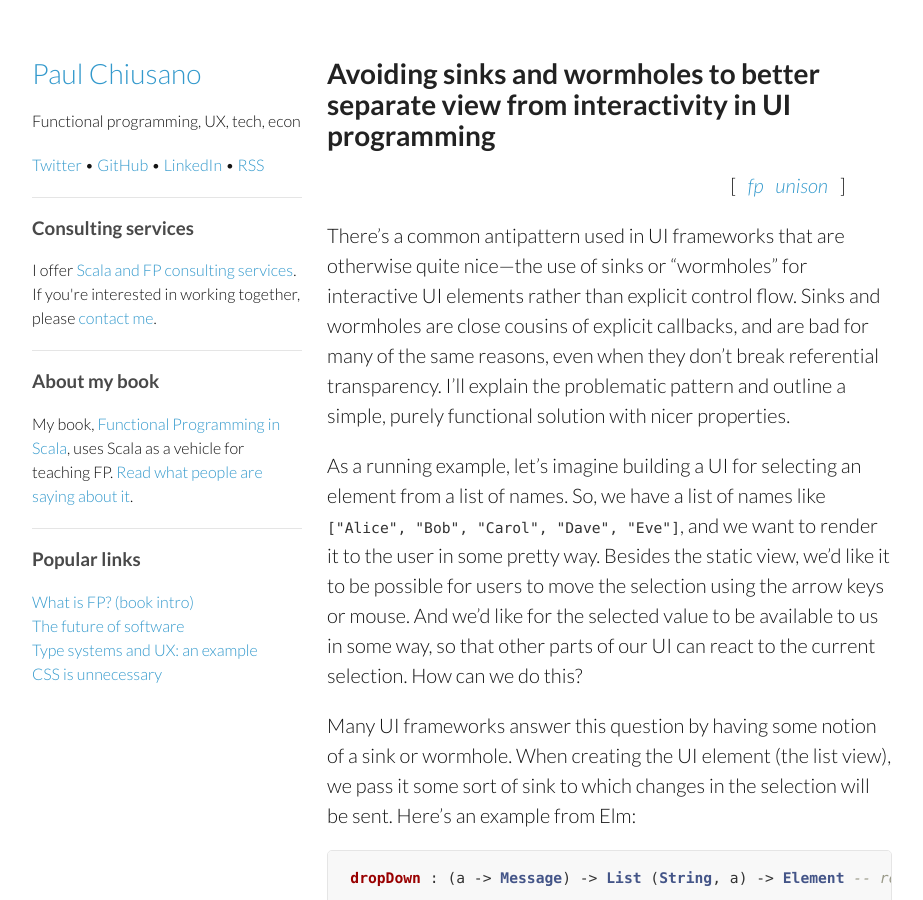
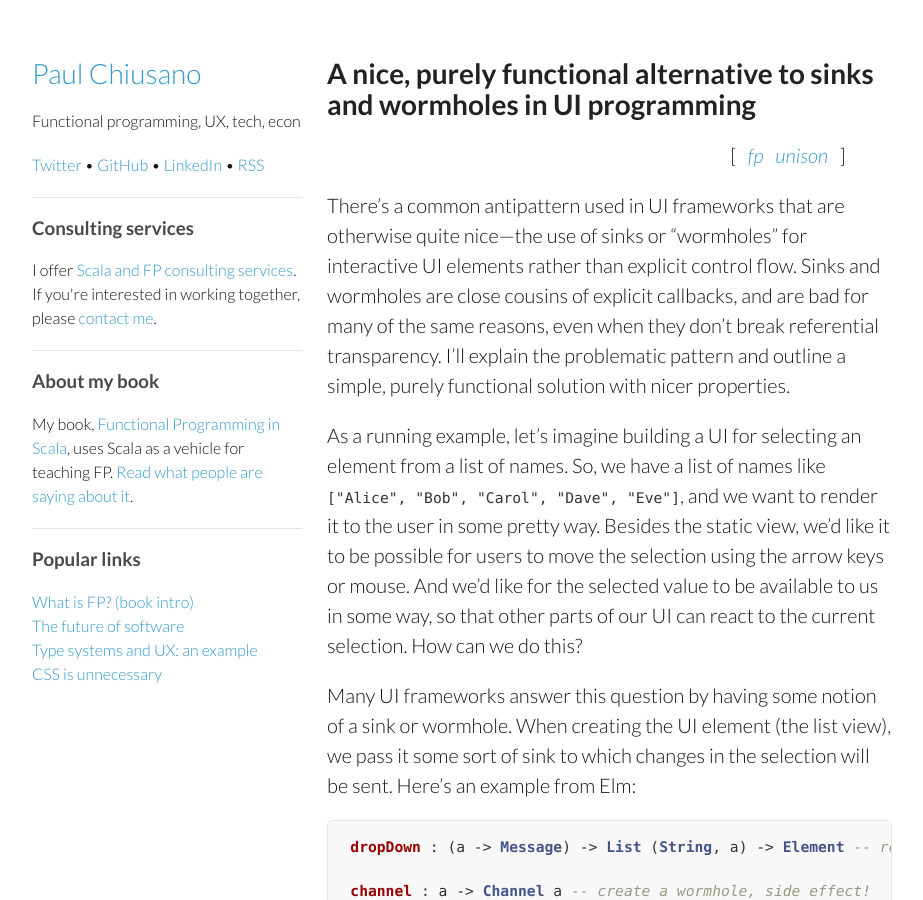
Before and after one commit to pchiusano/pchiusano.github.io, a Jekyll site: the page built from _posts/2014-12-10-wormhole-antipattern.markdown, in a window 1280 px wide and 900 px high. Shown: the whole window, without its empty margins (178-1101 px from the left). Built offline with Jekyll 4.4.1, drawn with Linux system fonts in a browser that asks for light colours; comment, search, counter and statistics services are not loaded.

Commit message:
Update 2014-12-10-wormhole-antipattern.markdown

```diff
--- a/_posts/2014-12-10-wormhole-antipattern.markdown
+++ b/_posts/2014-12-10-wormhole-antipattern.markdown
@@ -1,6 +1,6 @@
 ---
 layout: post
-title: Avoiding sinks and wormholes to better separate view from interactivity in UI programming
+title: A nice, purely functional alternative to sinks and wormholes in UI programming
 categories: [fp, unison]
 ---
 
```
